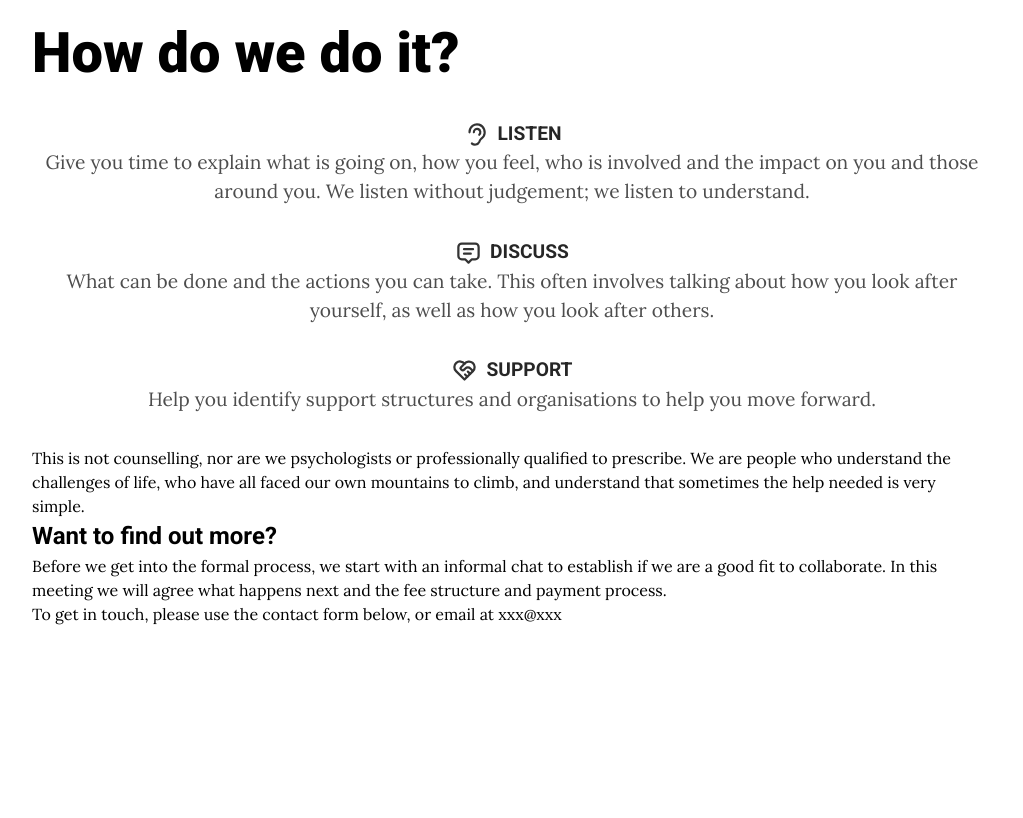
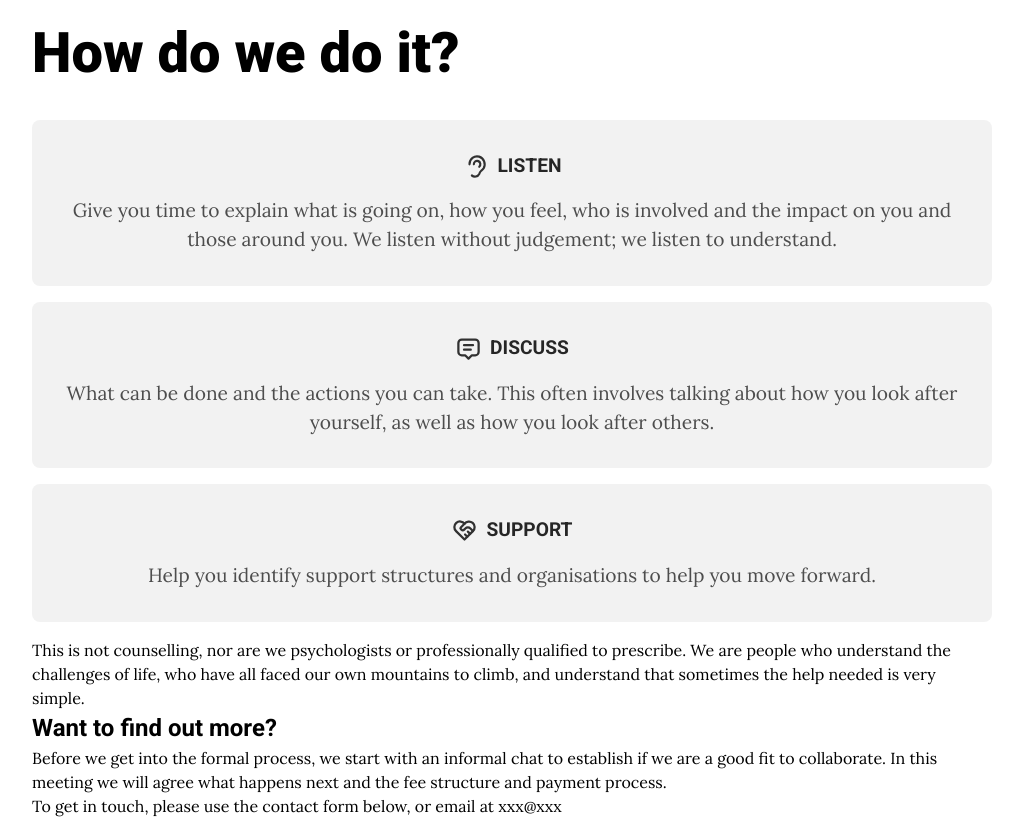
Before and after one commit to CJohnston079/cluny-house-consulting, a React (Vite) app: page /life-coaching in a window 1280 px wide. Shown: the part 1340-2158 px from the top of the page, without its empty margins (128-1151 px from the left). Before the commit the page ends 1966 px from the top, so only its background shows below. Built offline with nearby package versions, Linux system fonts and the light colour scheme.

Commit message:
Feat: update styling for `ProcessOverview` - Wrap `.process__step` elements in `.process__steps` container

```diff
--- a/src/ProcessOverview.css
+++ b/src/ProcessOverview.css
@@ -11,10 +11,14 @@
 }
 
 .process__step {
-	margin: 2rem auto;
+	margin: 1rem auto;
+	border-radius: var(--br-mid);
+	padding: 2rem;
+	background-color: var(--cl-background-shade);
 }
 
 .step__header {
+	margin-bottom: 1rem;
 	display: flex;
 	align-items: center;
 	justify-content: center;
@@ -37,6 +41,7 @@
 .step__body {
 	font-size: 1.2rem;
 	text-align: center;
+	text-wrap: pretty;
 	color: var(--cl-foreground-shade-2);
 }
 
--- a/src/ProcessOverview.jsx
+++ b/src/ProcessOverview.jsx
@@ -5,6 +5,7 @@ const ProcessOverview = function ({ heading, steps }) {
 	return (
 		<div className="process">
 			<h2 className="process__heading">{heading}</h2>
+			<div className="process__steps">
 				{steps.map((step, i) => (
 					<article key={i} className="process__step">
 						<header className="step__header">
@@ -14,6 +15,7 @@ const ProcessOverview = function ({ heading, steps }) {
 						<p className="step__body">{step.body}</p>
 					</article>
 				))}
+			</div>
 		</div>
 	);
 };
```
Lines whose indentation alone changed are shown as unchanged.
